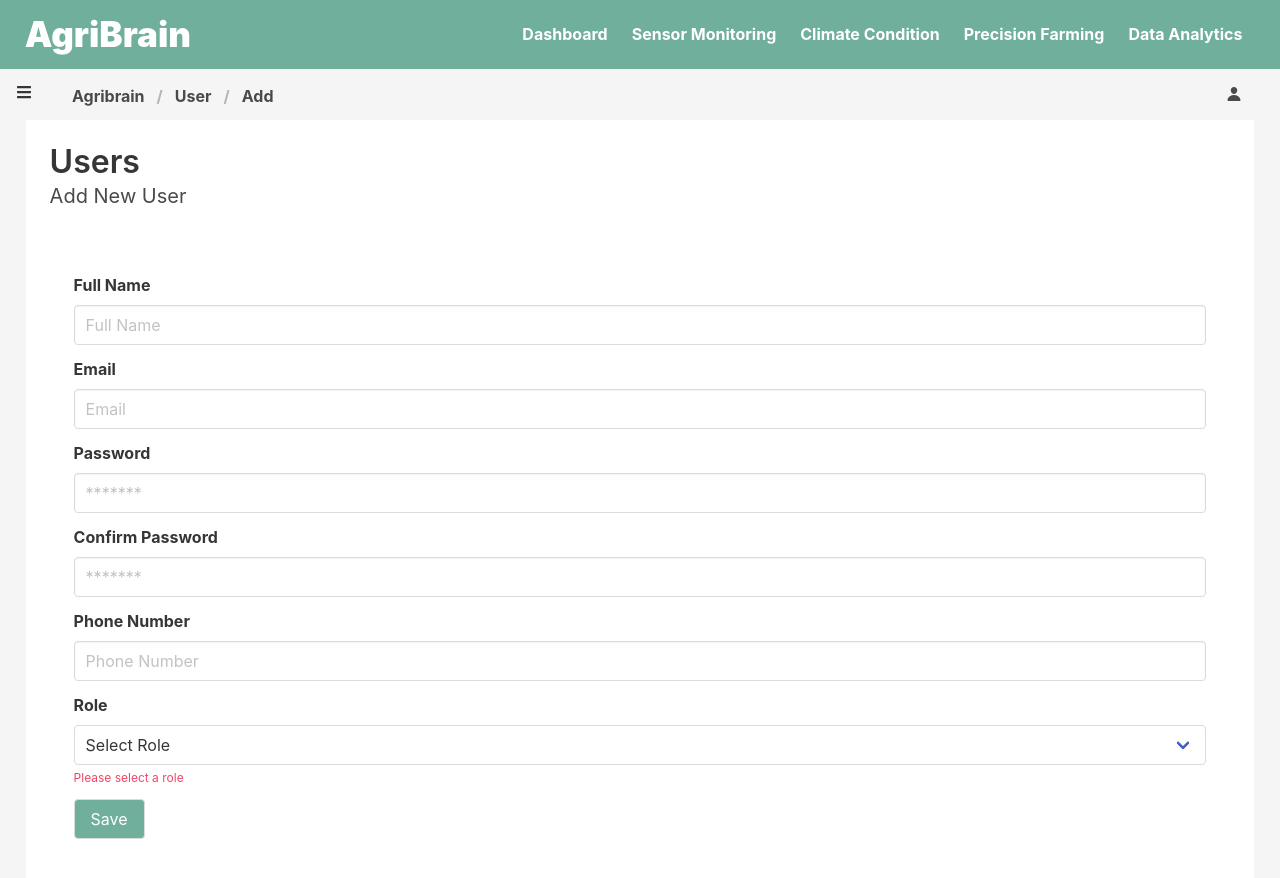
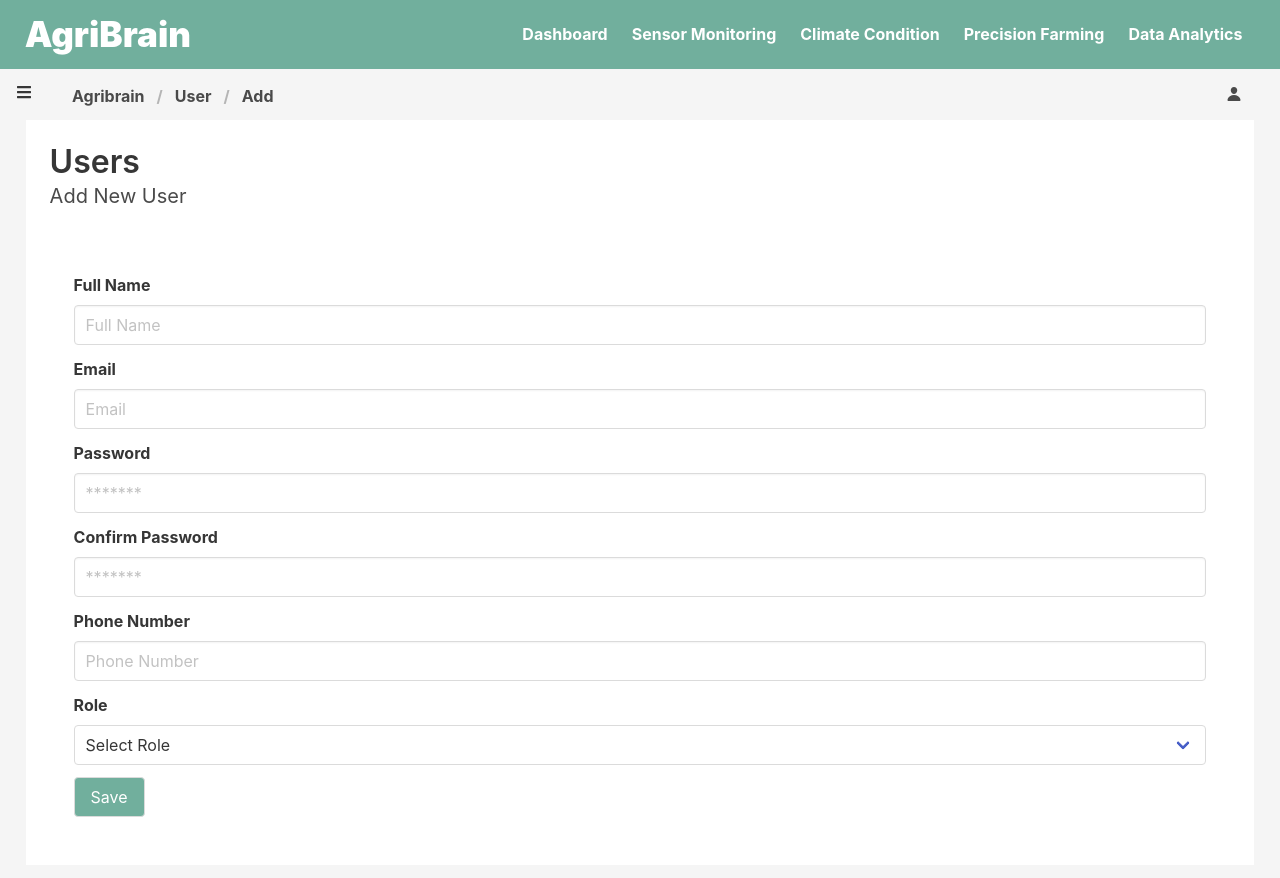
Before and after one commit to Vincci-ZeeChing/agribrain-system, a React (Create React App) app in the folder client/: page /user/add in a window 1280 px wide. Shown: the top 878 px of the page. Built offline with nearby package versions, Linux system fonts and the light colour scheme; no server answers.

Commit message:
:zap: Select role error message

```diff
--- a/client/src/component/user/FormAddUser.jsx
+++ b/client/src/component/user/FormAddUser.jsx
@@ -11,12 +11,14 @@ const FormAddUser = () => {
     const [role, setRole] = useState('');
     const [message, setMessage] = useState('');
     const [passwordMatchError, setPasswordMatchError] = useState('');
+    const [formSubmitted, setFormSubmitted] = useState(false);
 
     const navigate = useNavigate();
 
     const handleSaveUser = async (e) => {
         e.preventDefault();
 
+        setFormSubmitted(true);
         // Check for blank fields
         if (!name && !email && !password && !confirmPassword && !phone && !role) {
             setMessage('Please fill in all the fields.');
@@ -169,7 +171,7 @@ const FormAddUser = () => {
                                         </select>
                                     </div>
                                 </div>
-                                {role === "" && (
+                                {formSubmitted && role === "" && (
                                     <p className="help is-danger">Please select a role</p>
                                 )}
                             </div>
```
